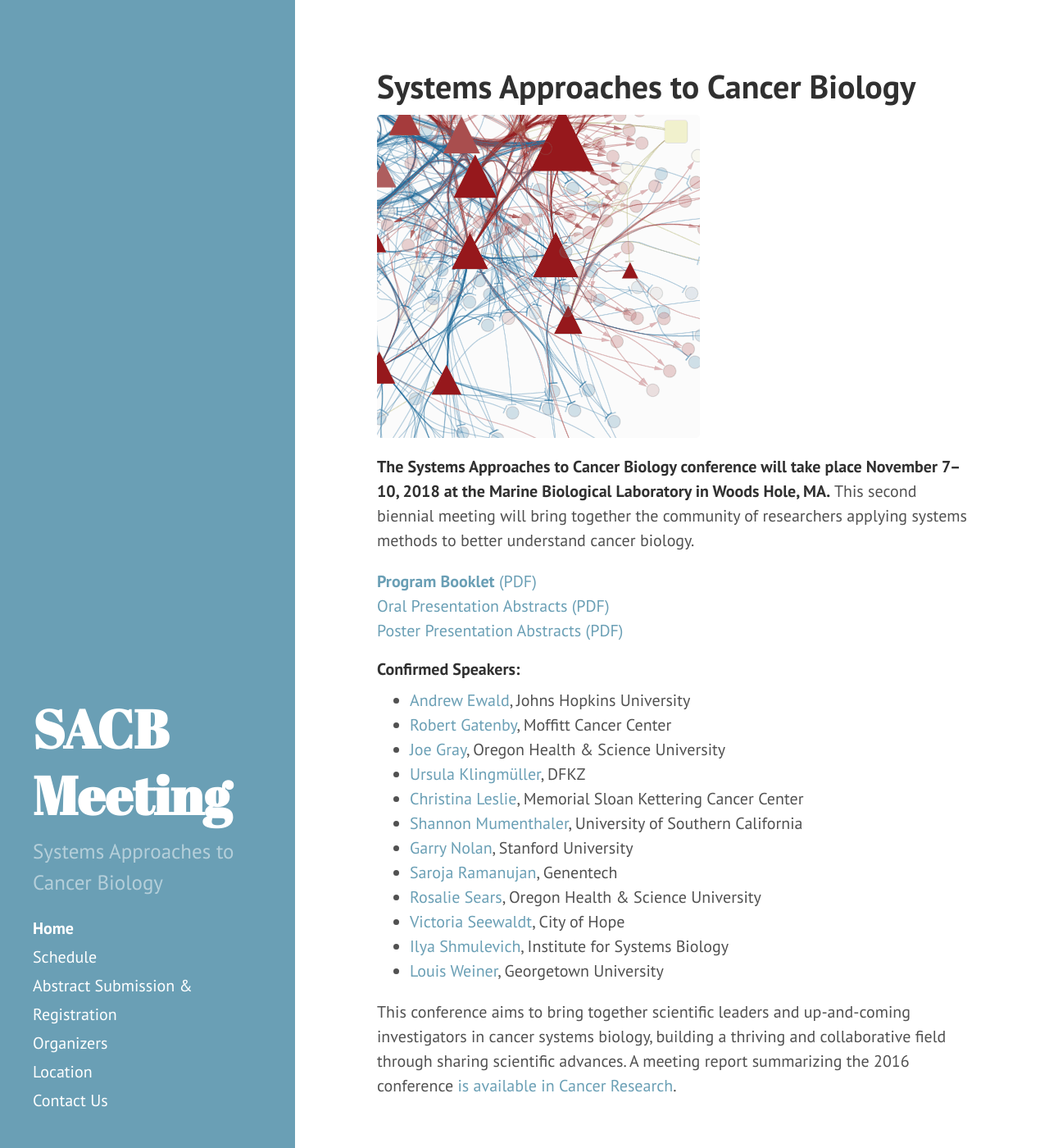
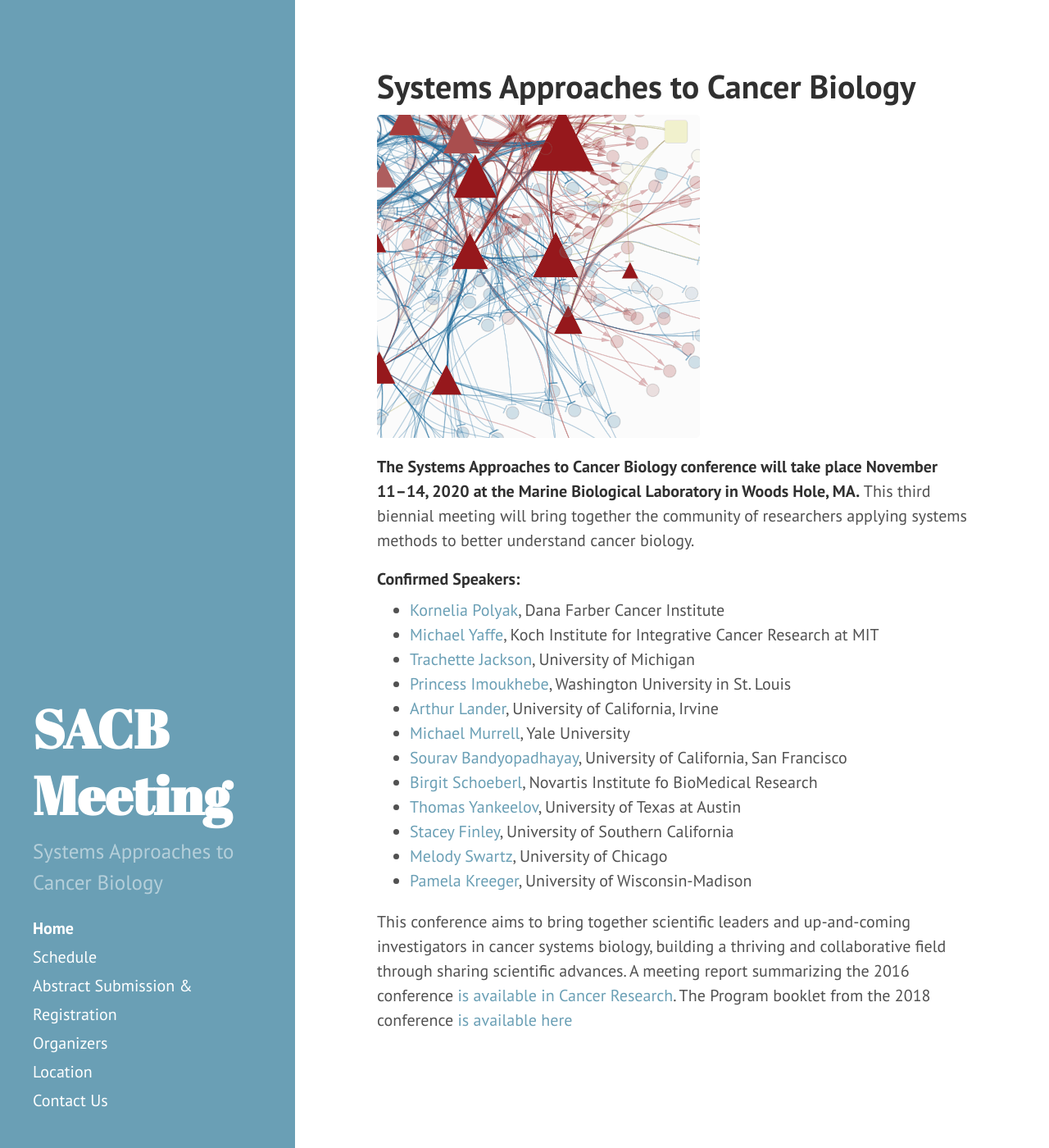
Before and after one commit to AECCSB/sacb-meeting, a Jekyll site: the page built from index.md, in a window 1280 px wide and 1400 px high. Shown: the whole window at 82% size. Built offline with Jekyll 4.4.1, drawn with Linux system fonts in a browser that asks for light colours.

Commit message:
updated the speakers on index.md and added key dates to the registration page

```diff
--- a/index.md
+++ b/index.md
@@ -5,25 +5,21 @@ layout: page
 
 ![Network diagram](/public/img/network_diag.png)
 
-**The Systems Approaches to Cancer Biology conference will take place November 7–10, 2018 at the Marine Biological Laboratory in Woods Hole, MA.** This second biennial meeting will bring together the community of researchers applying systems methods to better understand cancer biology.
-
-[**Program Booklet** (PDF)](/public/sacb 2018 online booklet final.pdf)
-[Oral Presentation Abstracts (PDF)](/public/Oral%20Presentation%20Abstracts%202018.pdf)
-[Poster Presentation Abstracts (PDF)](/public/Poster%20Presentation%20Abstracts%202018.pdf)
+**The Systems Approaches to Cancer Biology conference will take place November 11–14, 2020 at the Marine Biological Laboratory in Woods Hole, MA.** This third biennial meeting will bring together the community of researchers applying systems methods to better understand cancer biology.
 
 #### Confirmed Speakers:
 
-- [Andrew Ewald](https://cellbio.jhmi.edu/people/faculty/andrew-ewald-phd), Johns Hopkins University
-- [Robert Gatenby](https://www.moffitt.org/research-science/researchers/robert-gatenby/), Moffitt Cancer Center
-- [Joe Gray](http://www.ohsu.edu/xd/education/schools/school-of-medicine/departments/basic-science-departments/biomedical-engineering/bme-labs/gray-lab/index.cfm), Oregon Health & Science University
-- [Ursula Klingmüller](https://www.dkfz.de/en/systembiologie/mitarbeiter/detail/ursula.html), DFKZ
-- [Christina Leslie](https://www.mskcc.org/research-areas/labs/christina-leslie), Memorial Sloan Kettering Cancer Center
-- [Shannon Mumenthaler](https://ellison.usc.edu/people/shannon-mumenthaler/), University of Southern California
-- [Garry Nolan](http://web.stanford.edu/group/nolan/), Stanford University
-- [Saroja Ramanujan](https://www.gene.com/scientists/our-scientists/saroja-ramanujan), Genentech
-- [Rosalie Sears](http://www.ohsu.edu/xd/education/schools/school-of-medicine/departments/basic-science-departments/molecular-and-medical-genetics/people/primary-faculty/rosalie-sears.cfm), Oregon Health & Science University
-- [Victoria Seewaldt](https://www.cityofhope.org/people/seewaldt-victoria), City of Hope
-- [Ilya Shmulevich](https://www.systemsbiology.org/bio/ilya-shmulevich-phd/), Institute for Systems Biology
-- [Louis Weiner](https://lombardi.georgetown.edu/about/director.html), Georgetown University
+- [Kornelia Polyak](https://www.polyaklab.dfci.harvard.edu/), Dana Farber Cancer Institute
+- [Michael Yaffe](https://ki.mit.edu/people/faculty/yaffe), Koch Institute for Integrative Cancer Research at MIT
+- [Trachette Jackson](https://sites.lsa.umich.edu/tjacks/), University of Michigan
+- [Princess Imoukhebe](https://sites.wustl.edu/imoukhuedelab/), Washington University in St. Louis
+- [Arthur Lander](https://lander-office.bio.uci.edu/), University of California, Irvine
+- [Michael Murrell](https://livingmatter.yale.edu/), Yale University
+- [Sourav Bandyopadhayay](http://cancersignaling.net/), University of California, San Francisco
+- [Birgit Schoeberl](https://www.linkedin.com/in/bschoeberl), Novartis Institute fo BioMedical Research
+- [Thomas Yankeelov](https://dellmed.utexas.edu/directory/thomas-yankeelov), University of Texas at Austin
+- [Stacey Finley](http://csbl.usc.edu/), University of Southern California
+- [Melody Swartz](https://pme.uchicago.edu/swartz_group/), University of Chicago
+- [Pamela Kreeger](https://www.kreegerlab.org/), University of Wisconsin-Madison
 
-This conference aims to bring together scientific leaders and up-and-coming investigators in cancer systems biology, building a thriving and collaborative field through sharing scientific advances. A meeting report summarizing the 2016 conference [is available in Cancer Research](http://cancerres.aacrjournals.org/content/76/23/6774).
+This conference aims to bring together scientific leaders and up-and-coming investigators in cancer systems biology, building a thriving and collaborative field through sharing scientific advances. A meeting report summarizing the 2016 conference [is available in Cancer Research](http://cancerres.aacrjournals.org/content/76/23/6774). The Program booklet from the 2018 conference [is available here](/public/sacb 2018 online booklet final.pdf)
```
Also changed, not shown: registration-abstract-submission.md (+12 -10 lines).
